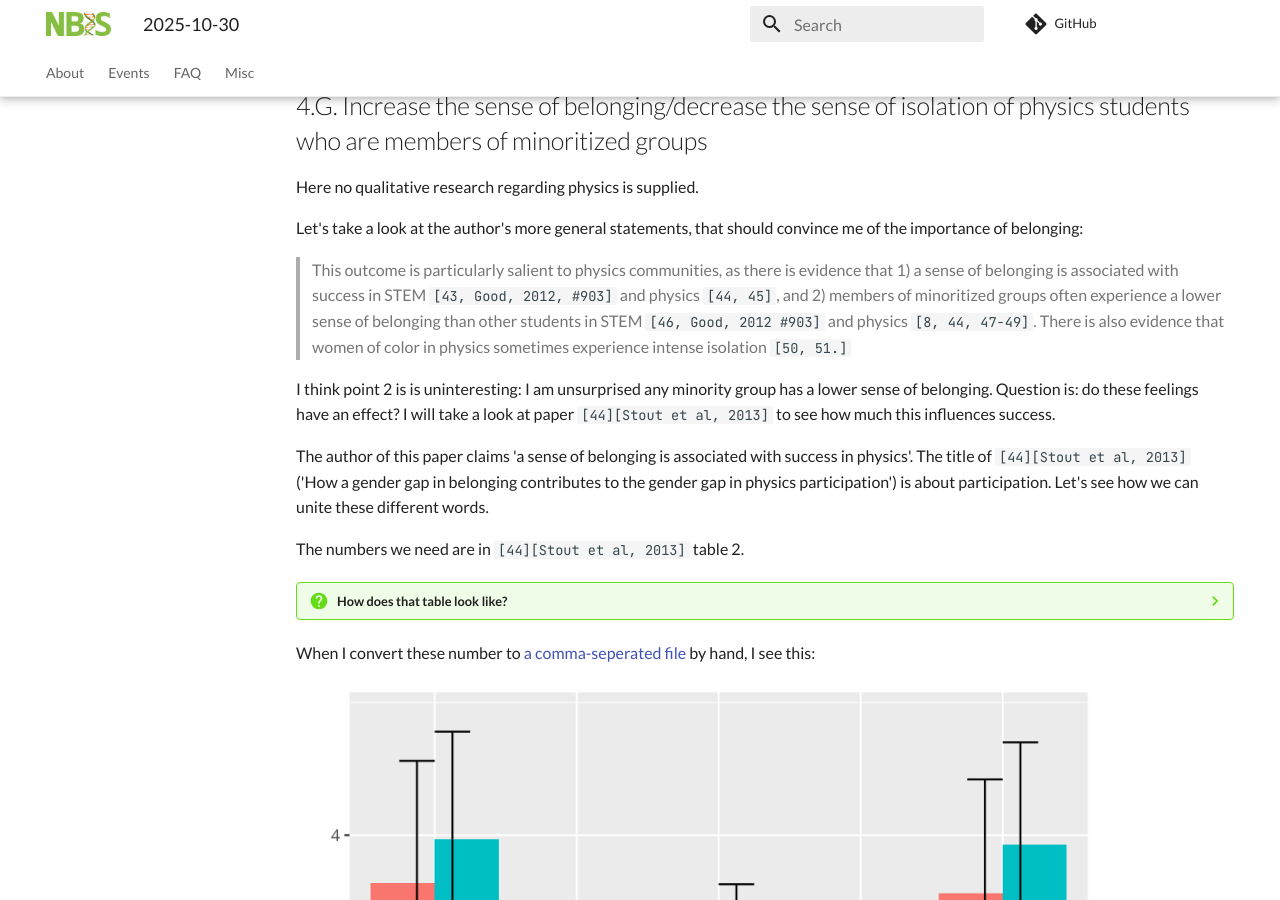
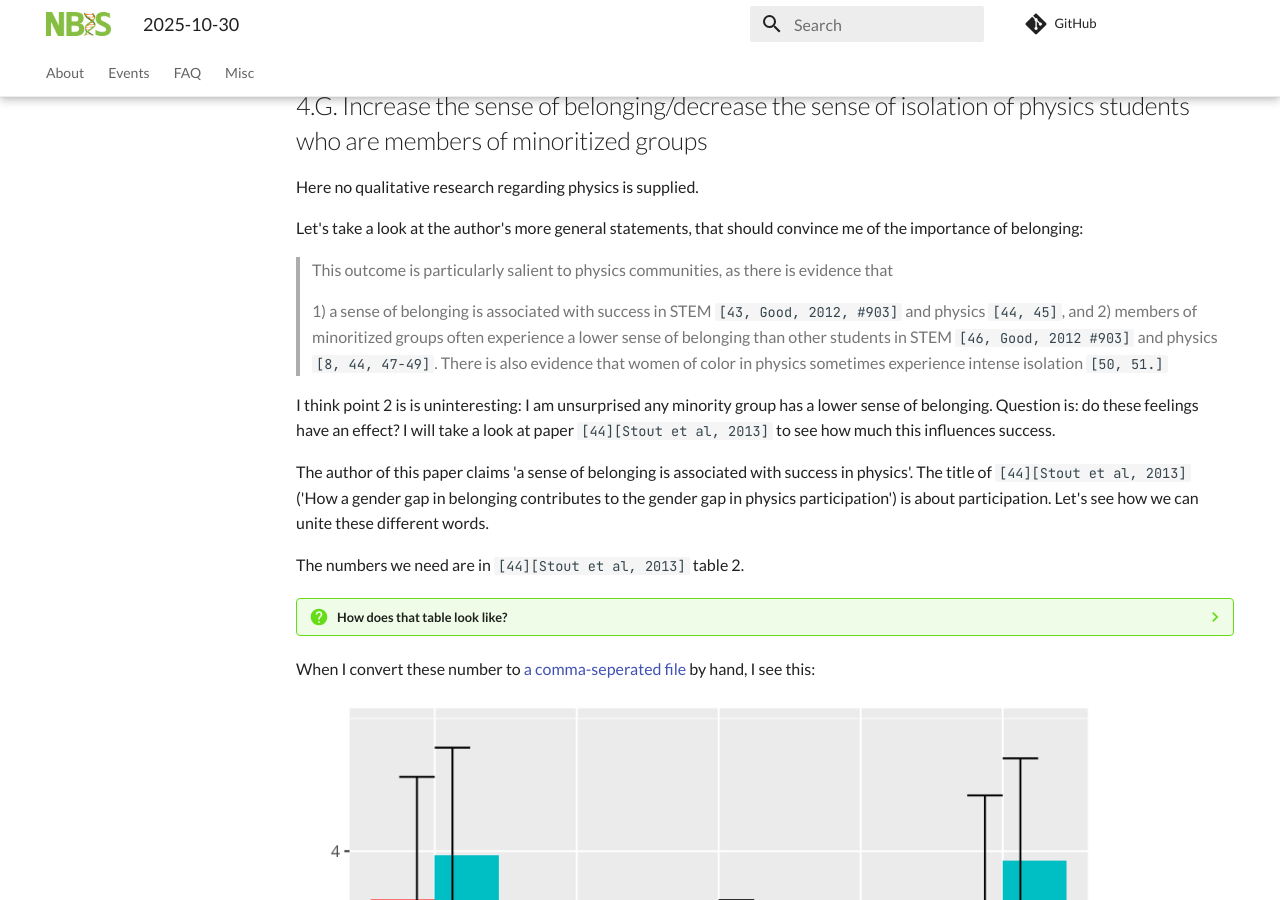
Before and after one commit to NBISweden/teaching_literature_club, an MkDocs documentation site: the page built from docs/events/20251030/README.md, in a window 1280 px wide and 900 px high, scrolled down 7308 px. Built offline with MkDocs 1.6.1 and Material for MkDocs 9.7.7, drawn with Linux system fonts in a browser that asks for light colours; comment, search, counter and statistics services are not loaded.

Commit message:
Fix Markdown

```diff
--- a/docs/events/20251030/README.md
+++ b/docs/events/20251030/README.md
@@ -73,7 +73,6 @@
 I hope this paper will show how big the problem is that is solved.
 
 
-
 The paper seems ambitious by also stating that it looks for
 evidence.
 
@@ -88,6 +87,8 @@
 
 Here is my initial guess:
 
+<!-- markdownlint-disable MD013 --><!-- Tables cannot be split up over lines, hence will break 80 characters per line -->
+
 Intervention                |Effect of diversity?|Effect on equity?|Effect on inclusion?
 ----------------------------|--------------------|-----------------|--------------------
 Light touch DEI intervention|?No                 |?No              |?Yes, but weird
@@ -95,16 +96,19 @@
 DEI unit                    |?No                 |?No              |?No
 DEI semester-long theme     |?No                 |?No              |?No
 
+<!-- markdownlint-enable MD013 -->
+
 ## 4. Outcomes
 
-
 - A. Reduce implicit bias
-- B. Increase participants' awareness of their own biases/the impact of bias on others
+- B. Increase participants' awareness of their
+  own biases/the impact of bias on others
 - C. Teach participants strategies to overcome bias
 - D. Increase opportunities to practice strategies to overcome bias
 - E. Increase internal or external motivation to reduce bias
 - F. Increase physics identity/intent to pursue a physic major or career
-- G. Increase the sense of belonging/decrease the sense of isolation of physics students who are members of minoritized groups
+- G. Increase the sense of belonging/decrease the sense of isolation
+  of physics students who are members of minoritized groups
 
 I think F is most important for this paper. I hope to read a number
 about this. However, when I analysed the author adressing this,
@@ -118,11 +122,16 @@
 ## 4.A Implicit bias
 
 > A. Reduce implicit bias
-> While some interventions have been shown to reduce participants' implicit biases (as measured
-> on the Implicit Association Test, for example), these changes do not lead to changes in either explicit bias
-> or behavior. Thus, I do not recommend reduction of implicit bias as an outcome goal unless it is
-> accompanied with other goals; perhaps not even then, as it is not clear that implicit bias is in fact a
-> measure of participants' animus to other groups. There is reason to think it might be a measure instead of
+> While some interventions have been shown to reduce participants'
+> implicit biases (as measured
+> on the Implicit Association Test, for example), these changes do not lead
+> to changes in either explicit bias
+> or behavior. Thus, I do not recommend reduction of implicit bias
+> as an outcome goal unless it is
+> accompanied with other goals; perhaps not even then,
+> as it is not clear that implicit bias is in fact a
+> measure of participants' animus to other groups.
+> There is reason to think it might be a measure instead of
 > the cultural norms of their environment.
 
 I think this is a good idea, to not care about implicit bias tests:
@@ -162,7 +171,7 @@
 ![Hazari et al., 2013 table 1 as a plot](hazari_et_al_2013_results_2.png)
 
 I also wanted to see the improvements, similar to the paper,
-using `(new - old) / old = (treatment - control) / control = `,
+using `(new - old) / old = (treatment - control) / control =`,
 resulting in the same reported values:
 
 ![Improvements](hazari_et_al_2013_results_2_improvement.png)
@@ -191,7 +200,11 @@
 
 I conclude that the author is successfully mislead.
 
+<!-- markdownlint-disable MD013 --><!-- Headings cannot be split up over lines, hence will break 80 characters per line -->
+
 ## 4.G. Increase the sense of belonging/decrease the sense of isolation of physics students who are members of minoritized groups
+
+<!-- markdownlint-enable MD013 -->
 
 Here no qualitative research regarding physics is supplied.
 
@@ -200,12 +213,15 @@
 
 > This outcome is particularly salient to physics communities,
 > as there is evidence that
+>
 > 1) a sense of belonging is associated with success
 > in STEM `[43, Good, 2012, #903]`
 > and physics `[44, 45]`, and
-> 2) members of minoritized groups often experience a lower sense of belonging
+> 2) members of minoritized groups often experience
+> a lower sense of belonging
 > than other students in STEM `[46, Good, 2012 #903]` and
-> physics `[8, 44, 47-49]`. There is also evidence that women of color in physics
+> physics `[8, 44, 47-49]`.
+> There is also evidence that women of color in physics
 > sometimes experience intense isolation `[50, 51.]`
 
 I think point 2 is is uninteresting: I am unsurprised any minority group
@@ -225,7 +241,8 @@
 
     ![Stout et al., 2013 table 2](stout_et_al_2013_table_2.png)
 
-When I convert these number to [a comma-seperated file](stout_et_al_2013_table_2.csv)
+When I convert these number to
+[a comma-seperated file](stout_et_al_2013_table_2.csv)
 by hand, I see this:
 
 ![Stout et al., 2013 table 2](stout_et_al_2013_table_2_results.png)
```
